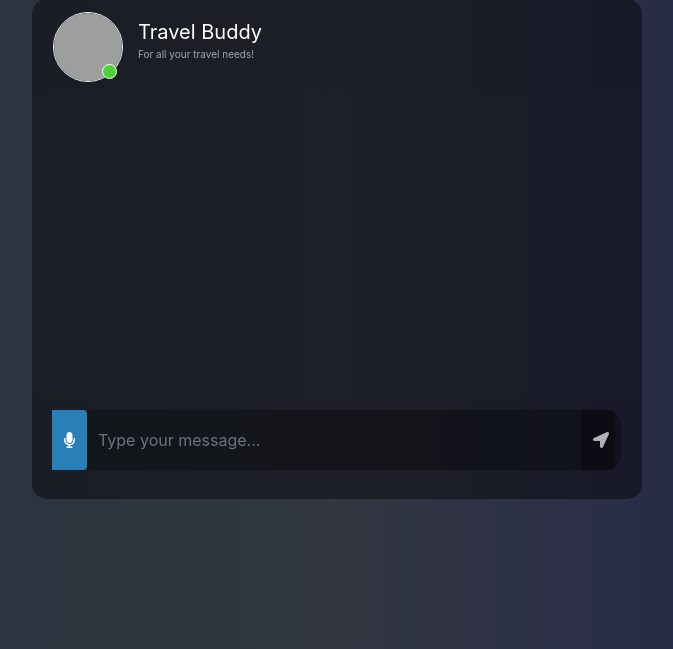
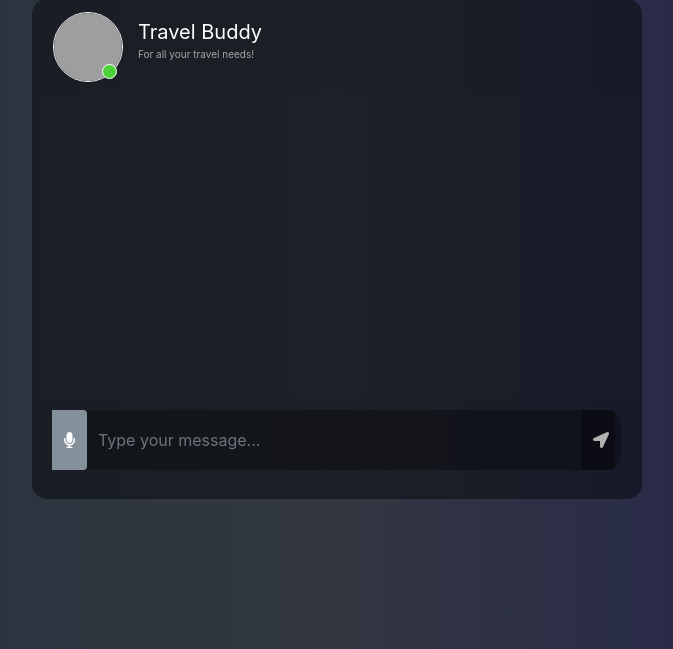
Before and after one commit to Akshay-Dongare/TravelBuddy-The-Ultimate-Inclusive-Travel-Assistant, a Flask app: page / in a window 1280 px wide, with the pointer over the restyled element. Shown: the part 151-800 px from the top of the page, without its empty margins (303-976 px from the left). Run offline with Flask 3, Linux system fonts and the light colour scheme; some libraries are stand-ins or nearby versions; grey boxes are pictures that could not be loaded.

Commit message:
modified:   static/style.css

```diff
--- a/static/style.css
+++ b/static/style.css
@@ -221,7 +221,10 @@ border-radius: 0 0 15px 15px !important;
 }
 
 .mic_btn:hover {
-    background-color: #2980b9;
+    background-color: #84919a;
+}
+.mic_btn:active {
+	background-color: green;
 }
 .action_menu ul li i{
 	padding-right: 10px;
```
